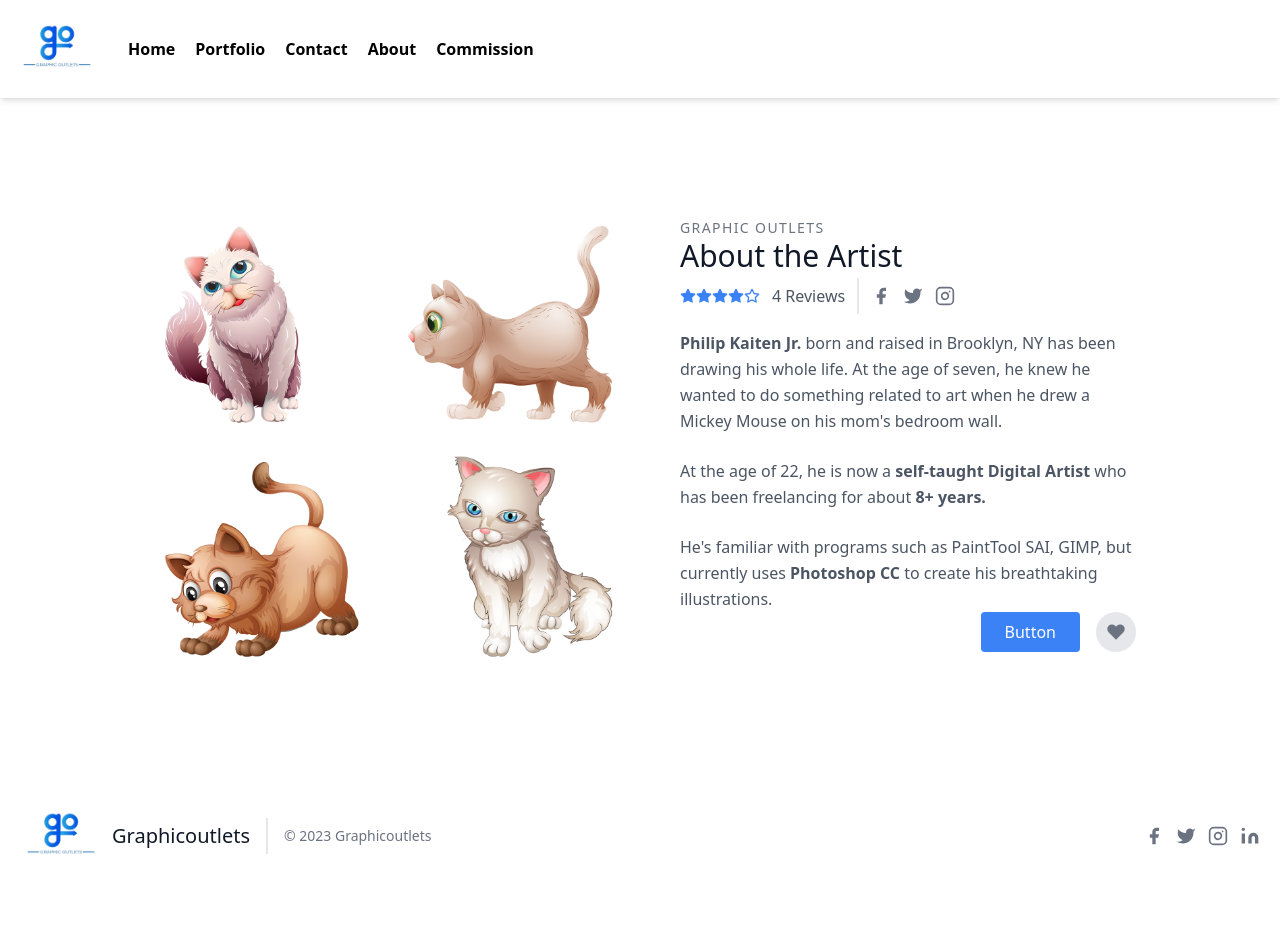
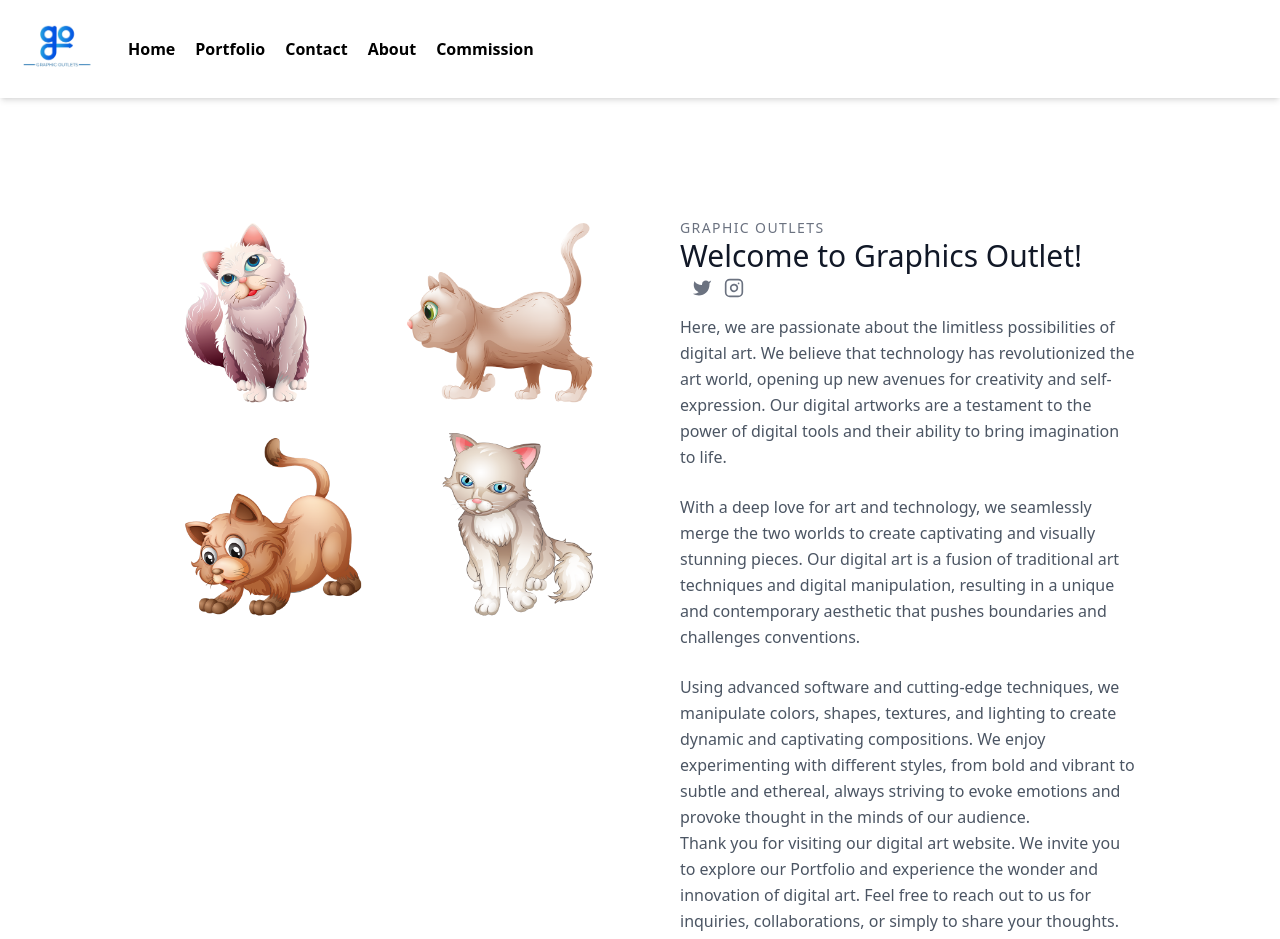
Before and after one commit to mudassirarif17/graphic-outlet, a React (Create React App) app: page /about in a window 1280 px wide. Shown: the top 939 px of the page. Before the commit the page ends 901 px from the top, so only its background shows below. Built offline with nearby package versions, Linux system fonts and the light colour scheme.

Commit message:
fixes more bugs

```diff
--- a/package.json
+++ b/package.json
@@ -12,6 +12,7 @@
     "react-icons": "^4.8.0",
     "react-router-dom": "^5.3.4",
     "react-scripts": "5.0.1",
+    "react-toastify": "^9.1.3",
     "uuid": "^9.0.0",
     "web-vitals": "^2.1.4"
   },
--- a/src/App.js
+++ b/src/App.js
@@ -21,7 +21,6 @@ function App() {
     <Router>
       <Navbar />
       <Switch>
-      {/* <Route exact path="/"><Home1/></Route> */}
       <Route exact path="/"><Home/></Route>
       <Route exact path="/contact"><Contact/></Route>
       <Route exact path="/about"><About/></Route>
--- a/src/components/About.js
+++ b/src/components/About.js
@@ -4,38 +4,21 @@ import about from "../img/about.png"
 const About = () => {
   return (
     <>
-    <section className="text-gray-600 body-font overflow-hidden">
+    <section className="text-gray-600 body-font overflow-hidden ">
   <div className="container px-5 py-24 mx-auto">
     <div className="lg:w-4/5 mx-auto flex flex-wrap">
-      <img alt="ecommerce" className="lg:w-1/2 w-full lg:h-auto h-64 object-cover object-center rounded" src={about}/>
+      <img alt="ecommerce" className="lg:w-1/2 w-full lg:h-1/2 h-64 object-cover object-center rounded" src={about}/>
       <div className="lg:w-1/2 w-full lg:pl-10 lg:py-6 mt-6 lg:mt-0">
         <h2 className="text-sm title-font text-gray-500 tracking-widest">GRAPHIC OUTLETS</h2>
-        <h1 className="text-gray-900 text-3xl title-font font-medium mb-1">About the Artist</h1>
+        <h1 className="text-gray-900 text-3xl title-font font-medium mb-1">Welcome to Graphics Outlet!
+</h1>
         <div className="flex mb-4">
-          <span className="flex items-center">
-            <svg fill="currentColor" stroke="currentColor" stroke-linecap="round" stroke-linejoin="round" stroke-width="2" className="w-4 h-4 text-blue-500" viewBox="0 0 24 24">
-              <path d="M12 2l3.09 6.26L22 9.27l-5 4.87 1.18 6.88L12 17.77l-6.18 3.25L7 14.14 2 9.27l6.91-1.01L12 2z"></path>
-            </svg>
-            <svg fill="currentColor" stroke="currentColor" stroke-linecap="round" stroke-linejoin="round" stroke-width="2" className="w-4 h-4 text-blue-500" viewBox="0 0 24 24">
-              <path d="M12 2l3.09 6.26L22 9.27l-5 4.87 1.18 6.88L12 17.77l-6.18 3.25L7 14.14 2 9.27l6.91-1.01L12 2z"></path>
-            </svg>
-            <svg fill="currentColor" stroke="currentColor" stroke-linecap="round" stroke-linejoin="round" stroke-width="2" className="w-4 h-4 text-blue-500" viewBox="0 0 24 24">
-              <path d="M12 2l3.09 6.26L22 9.27l-5 4.87 1.18 6.88L12 17.77l-6.18 3.25L7 14.14 2 9.27l6.91-1.01L12 2z"></path>
-            </svg>
-            <svg fill="currentColor" stroke="currentColor" stroke-linecap="round" stroke-linejoin="round" stroke-width="2" className="w-4 h-4 text-blue-500" viewBox="0 0 24 24">
-              <path d="M12 2l3.09 6.26L22 9.27l-5 4.87 1.18 6.88L12 17.77l-6.18 3.25L7 14.14 2 9.27l6.91-1.01L12 2z"></path>
-            </svg>
-            <svg fill="none" stroke="currentColor" stroke-linecap="round" stroke-linejoin="round" stroke-width="2" className="w-4 h-4 text-blue-500" viewBox="0 0 24 24">
-              <path d="M12 2l3.09 6.26L22 9.27l-5 4.87 1.18 6.88L12 17.77l-6.18 3.25L7 14.14 2 9.27l6.91-1.01L12 2z"></path>
-            </svg>
-            <span className="text-gray-600 ml-3">4 Reviews</span>
-          </span>
-          <span className="flex ml-3 pl-3 py-2 border-l-2 border-gray-200 space-x-2s">
-          <a href='https://facebook.com/GraphicOutlets' target="__blank" class="text-gray-500">
+          <span className="flex ">
+          {/* <a href='https://facebook.com/GraphicOutlets' target="__blank" class="text-gray-500">
         <svg fill="currentColor" stroke-linecap="round" stroke-linejoin="round" stroke-width="2" class="w-5 h-5" viewBox="0 0 24 24">
           <path d="M18 2h-3a5 5 0 00-5 5v3H7v4h3v8h4v-8h3l1-4h-4V7a1 1 0 011-1h3z"></path>
         </svg>
-      </a>
+      </a> */}
       <a href='https://twitter.com/GraphicOutlets' target="__blank" class="ml-3 text-gray-500">
         <svg fill="currentColor" stroke-linecap="round" stroke-linejoin="round" stroke-width="2" class="w-5 h-5" viewBox="0 0 24 24">
           <path d="M23 3a10.9 10.9 0 01-3.14 1.53 4.48 4.48 0 00-7.86 3v1A10.66 10.66 0 013 4s-4 9 5 13a11.64 11.64 0 01-7 2c9 5 20 0 20-11.5a4.5 4.5 0 00-.08-.83A7.72 7.72 0 0023 3z"></path>
@@ -49,19 +32,22 @@ const About = () => {
       </a>
           </span>
         </div>
-        <p className="leading-relaxed pb-6"><strong>Philip Kaiten Jr.</strong>  born and raised in Brooklyn, NY has been drawing his whole life. At the age of seven, he knew he wanted to do something related to art when he drew a Mickey Mouse on his mom's bedroom wall. </p>
+        <p className="leading-relaxed pb-6">Here, we are passionate about the limitless possibilities of digital art. We believe that technology has revolutionized the art world, opening up new avenues for creativity and self-expression. Our digital artworks are a testament to the power of digital tools and their ability to bring imagination to life.</p>
 
-        <p className="leading-relaxed pb-6">At the age of 22, he is now a <strong>self-taught Digital Artist</strong>  who has been freelancing for about <strong>8+ years.</strong>  </p>
+        <p className="leading-relaxed pb-6">With a deep love for art and technology, we seamlessly merge the two worlds to create captivating and visually stunning pieces. Our digital art is a fusion of traditional art techniques and digital manipulation, resulting in a unique and contemporary aesthetic that pushes boundaries and challenges conventions.</p>
 
-        <p className="leading-relaxed">He's familiar with programs such as PaintTool SAI, GIMP, but currently uses <strong>Photoshop CC</strong>  to create his breathtaking illustrations.</p>
+        <p className="leading-relaxed">Using advanced software and cutting-edge techniques, we manipulate colors, shapes, textures, and lighting to create dynamic and captivating compositions. We enjoy experimenting with different styles, from bold and vibrant to subtle and ethereal, always striving to evoke emotions and provoke thought in the minds of our audience.
+      </p>
+        <p className="leading-relaxed">Thank you for visiting our digital art website. We invite you to explore our Portfolio and experience the wonder and innovation of digital art. Feel free to reach out to us for inquiries, collaborations, or simply to share your thoughts. Together, let's embrace the digital realm and celebrate the endless possibilities of digital art.
+      </p>
 
         <div className="flex">
-          <button className="flex ml-auto text-white bg-blue-500 border-0 py-2 px-6 focus:outline-none hover:bg-blue-600 rounded">Button</button>
-          <button className="rounded-full w-10 h-10 bg-gray-200 p-0 border-0 inline-flex items-center justify-center text-gray-500 ml-4">
+          {/* <button className="flex ml-auto text-white bg-blue-500 border-0 py-2 px-6 focus:outline-none hover:bg-blue-600 rounded">Button</button> */}
+          {/* <button className="rounded-full ml-auto w-10 h-10 bg-gray-200 p-0 border-0 inline-flex items-center justify-center text-gray-500 ml-4">
             <svg fill="currentColor" stroke-linecap="round" stroke-linejoin="round" stroke-width="2" className="w-5 h-5" viewBox="0 0 24 24">
               <path d="M20.84 4.61a5.5 5.5 0 00-7.78 0L12 5.67l-1.06-1.06a5.5 5.5 0 00-7.78 7.78l1.06 1.06L12 21.23l7.78-7.78 1.06-1.06a5.5 5.5 0 000-7.78z"></path>
             </svg>
-          </button>
+          </button> */}
         </div>
       </div>
     </div>
--- a/src/components/Footer.js
+++ b/src/components/Footer.js
@@ -1,4 +1,5 @@
 import React from 'react'
+import {BsDiscord} from "react-icons/bs"
 import logo from '../img/result.png'
 import { Link } from 'react-router-dom'
 import discord from '../img/discord.svg'
@@ -15,11 +16,11 @@ const Footer = () => {
     <p class="text-sm text-gray-500 sm:ml-4 sm:pl-4 sm:border-l-2 sm:border-gray-200 sm:py-2 sm:mt-0 mt-4">© 2023 Graphicoutlets
     </p>
     <span class="inline-flex sm:ml-auto sm:mt-0 mt-4 justify-center sm:justify-start">
-      <a href='https://facebook.com/GraphicOutlets' target="__blank" class="text-gray-500">
+      {/* <a href='https://facebook.com/GraphicOutlets' target="__blank" class="text-gray-500">
         <svg fill="currentColor" stroke-linecap="round" stroke-linejoin="round" stroke-width="2" class="w-5 h-5" viewBox="0 0 24 24">
           <path d="M18 2h-3a5 5 0 00-5 5v3H7v4h3v8h4v-8h3l1-4h-4V7a1 1 0 011-1h3z"></path>
         </svg>
-      </a>
+      </a> */}
       <a href='https://twitter.com/GraphicOutlets' target="__blank" class="ml-3 text-gray-500">
         <svg fill="currentColor" stroke-linecap="round" stroke-linejoin="round" stroke-width="2" class="w-5 h-5" viewBox="0 0 24 24">
           <path d="M23 3a10.9 10.9 0 01-3.14 1.53 4.48 4.48 0 00-7.86 3v1A10.66 10.66 0 013 4s-4 9 5 13a11.64 11.64 0 01-7 2c9 5 20 0 20-11.5a4.5 4.5 0 00-.08-.83A7.72 7.72 0 0023 3z"></path>
@@ -31,13 +32,9 @@ const Footer = () => {
           <path d="M16 11.37A4 4 0 1112.63 8 4 4 0 0116 11.37zm1.5-4.87h.01"></path>
         </svg>
       </a>
-      <a class="ml-3 text-gray-500">
-        {/* <img width={ 30 } height={ 30 } src={discord} alt="discord" /> */}
-        <svg fill="currentColor" stroke="currentColor" stroke-linecap="round" stroke-linejoin="round" stroke-width="0" class="w-5 h-5" viewBox="0 0 24 24">
-          <path stroke="none" d="M16 8a6 6 0 016 6v7h-4v-7a2 2 0 00-2-2 2 2 0 00-2 2v7h-4v-7a6 6 0 016-6zM2 9h4v12H2z"></path>
-          <circle cx="4" cy="4" r="2" stroke="none"></circle>
-        </svg>
-      </a>
+      {/* <a href='/' class="ml-3 text-gray-500">
+        <BsDiscord className='text-xl'/>
+      </a> */}
     </span>
   </div>
 </footer>
--- a/src/components/Navbar.js
+++ b/src/components/Navbar.js
@@ -19,7 +19,7 @@ const Navbar = () => {
     }
     return (
         <div className='relative'>
-            <navbar className="flex flex-col items-center md:flex-row md:justify-start shadow-md">
+            <navbar className="flex  flex-col items-center md:flex-row md:justify-start shadow-md">
                 <div className='logo m-4 z-20'>
                     <Link to="/"><img src={ logo } width={ 80 } height={ 30 } alt="logo" /></Link>
                 </div>
@@ -39,8 +39,8 @@ const Navbar = () => {
                 </div>
             </navbar>
 
-            {/* mobile nav */ }
-            <div ref={ ref } className="cartbar overflow-y-scroll absolute top-0 right-0 bg-white z-10 w-60 h-full transform transition-transform translate-x-full">
+            {/* mobile nav overflow-y-scroll*/ }
+            <div ref={ ref } className="cartbar overflow-y-scroll  absolute top-0 right-0 bg-white  w-60  transform transition-transform translate-x-full">
                 <div onClick={ cartToggle } className='absolute right-6 top-5 px-4 py-2 bg-white shadow-md text-sm font-semibold'>
                     <ul><GrClose /></ul>
                 </div>
```
Also changed, not shown: src/components/Comission.js (+37 -12 lines), src/components/Contact.js (+15 -7 lines), 1 other file (tests, documents, lock files or other folders).
